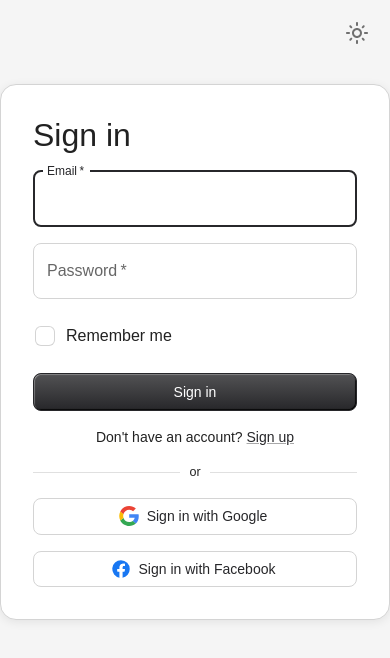
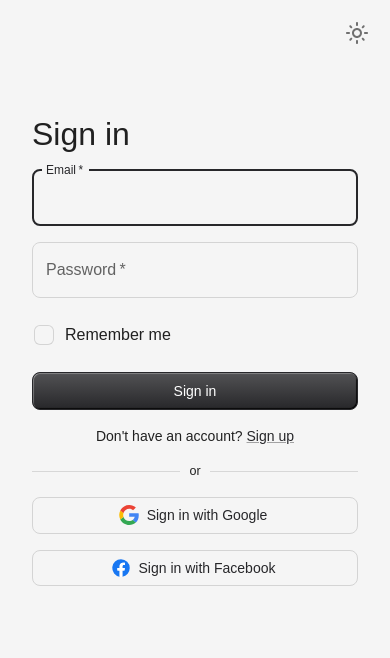
Before and after one commit to React-in-Thai/learn-material-ui-v6, a React (Vite) app: page / in a window 390 px wide. Shown: the top 658 px of the page. Built offline with nearby package versions, Linux system fonts and the light colour scheme.

Commit message:
lesson 25 solution

```diff
--- a/src/App.tsx
+++ b/src/App.tsx
@@ -34,6 +34,12 @@ function App() {
           ...theme.applyStyles("dark", {
             borderColor: (theme.vars || theme).palette.grey[800],
           }),
+          [theme.breakpoints.down("sm")]: {
+            // or [theme.breakpoints.down(400)] for custom breakpoint
+            background: "none",
+            border: "none",
+            boxShadow: "none",
+          },
         })}
       >
         <Stack spacing={2}>
```
